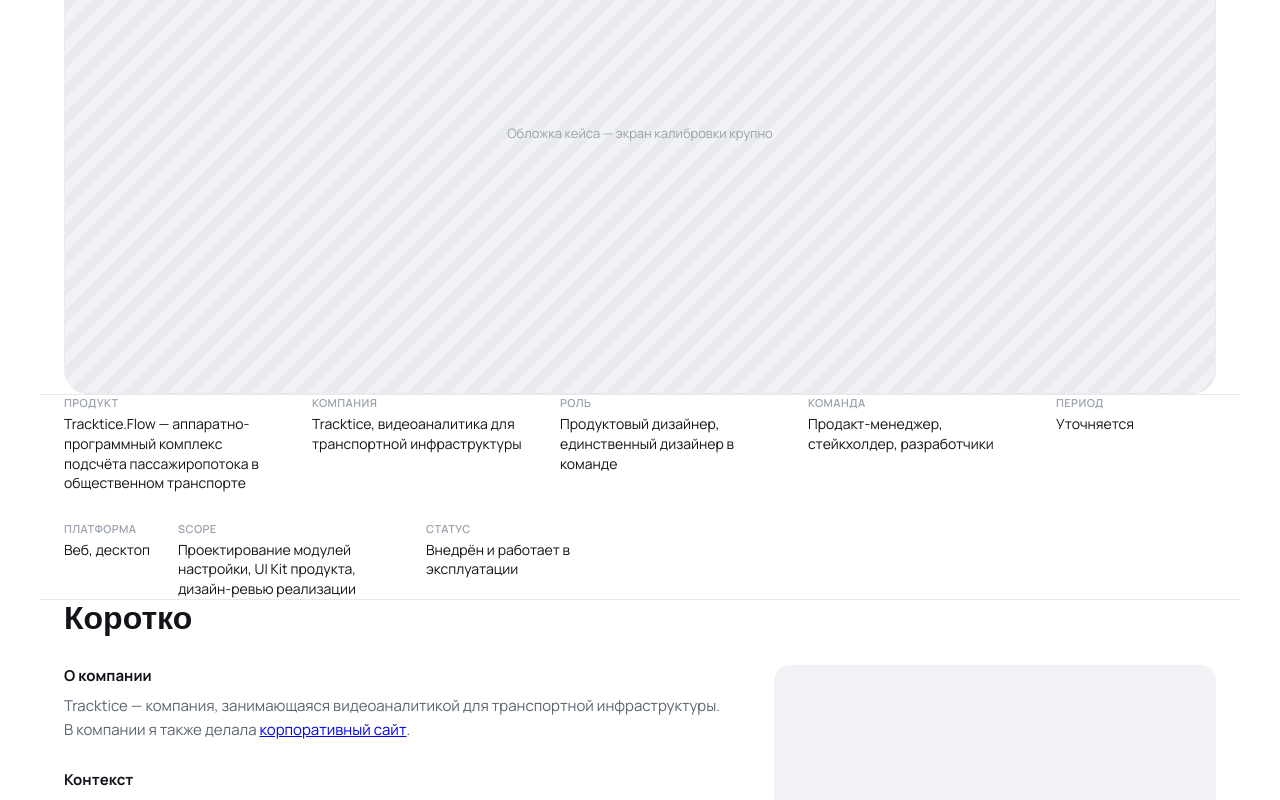
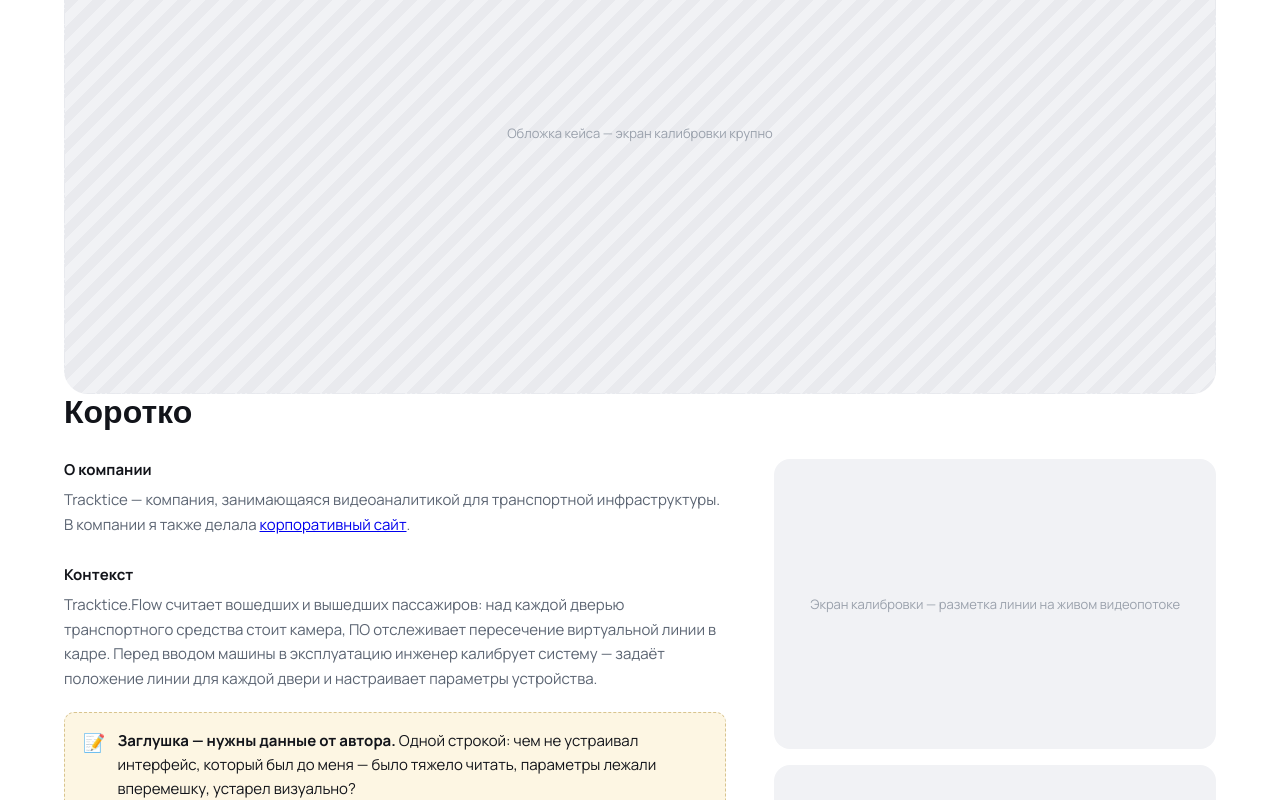
Before and after one commit to elizavetalubshina-cyber/site-portfolio, a website built with Vite: page cases/tracktice.html in a window 1280 px wide. Shown: the part 431-1231 px from the top of the page. Built offline with nearby package versions, Linux system fonts and the light colour scheme; a web font is replaced by a local one.

Commit message:
Add lift/shadow hover to bento cards, trim case page content
- Case cards now lift with a soft shadow on hover (kept the earlier
  image zoom, dropped the neighbor-dimming spotlight variant)
- Trim redundant sections from the satellite/tracktice/vs-ecosystem
  case pages

```diff
--- a/cases/tracktice.html
+++ b/cases/tracktice.html
@@ -45,41 +45,6 @@
         </div>
       </figure>
     </section>
-
-    <div class="case-meta container">
-      <div class="case-meta__item">
-        <span class="case-meta__label">Продукт</span>
-        <span class="case-meta__value">Tracktice.Flow — аппаратно-программный комплекс подсчёта пассажиропотока в общественном транспорте</span>
-      </div>
-      <div class="case-meta__item">
-        <span class="case-meta__label">Компания</span>
-        <span class="case-meta__value">Tracktice, видеоаналитика для транспортной инфраструктуры</span>
-      </div>
-      <div class="case-meta__item">
-        <span class="case-meta__label">Роль</span>
-        <span class="case-meta__value">Продуктовый дизайнер, единственный дизайнер в команде</span>
-      </div>
-      <div class="case-meta__item">
-        <span class="case-meta__label">Команда</span>
-        <span class="case-meta__value">Продакт-менеджер, стейкхолдер, разработчики</span>
-      </div>
-      <div class="case-meta__item">
-        <span class="case-meta__label">Период</span>
-        <span class="case-meta__value">Уточняется</span>
-      </div>
-      <div class="case-meta__item">
-        <span class="case-meta__label">Платформа</span>
-        <span class="case-meta__value">Веб, десктоп</span>
-      </div>
-      <div class="case-meta__item">
-        <span class="case-meta__label">Scope</span>
-        <span class="case-meta__value">Проектирование модулей настройки, UI Kit продукта, дизайн-ревью реализации</span>
-      </div>
-      <div class="case-meta__item">
-        <span class="case-meta__label">Статус</span>
-        <span class="case-meta__value">Внедрён и работает в эксплуатации</span>
-      </div>
-    </div>
 
     <!-- ============ Коротко (STAR) ============ -->
     <section class="short container">
--- a/src/style.css
+++ b/src/style.css
@@ -499,6 +499,13 @@
   min-height: 300px;
   text-decoration: none;
   color: inherit;
+  transition: transform 0.35s ease, box-shadow 0.35s ease;
+}
+
+.case:hover {
+  transform: translateY(-6px) scale(1.015);
+  box-shadow: 0 28px 48px -16px rgba(10, 12, 18, 0.45);
+  z-index: 2;
 }
 
 /* Bento hierarchy: Subtitles is the primary accent (2x2 module),
```
Also changed, not shown: cases/satellite.html (+0 -35 lines), cases/vs-ecosystem.html (+0 -31 lines).
